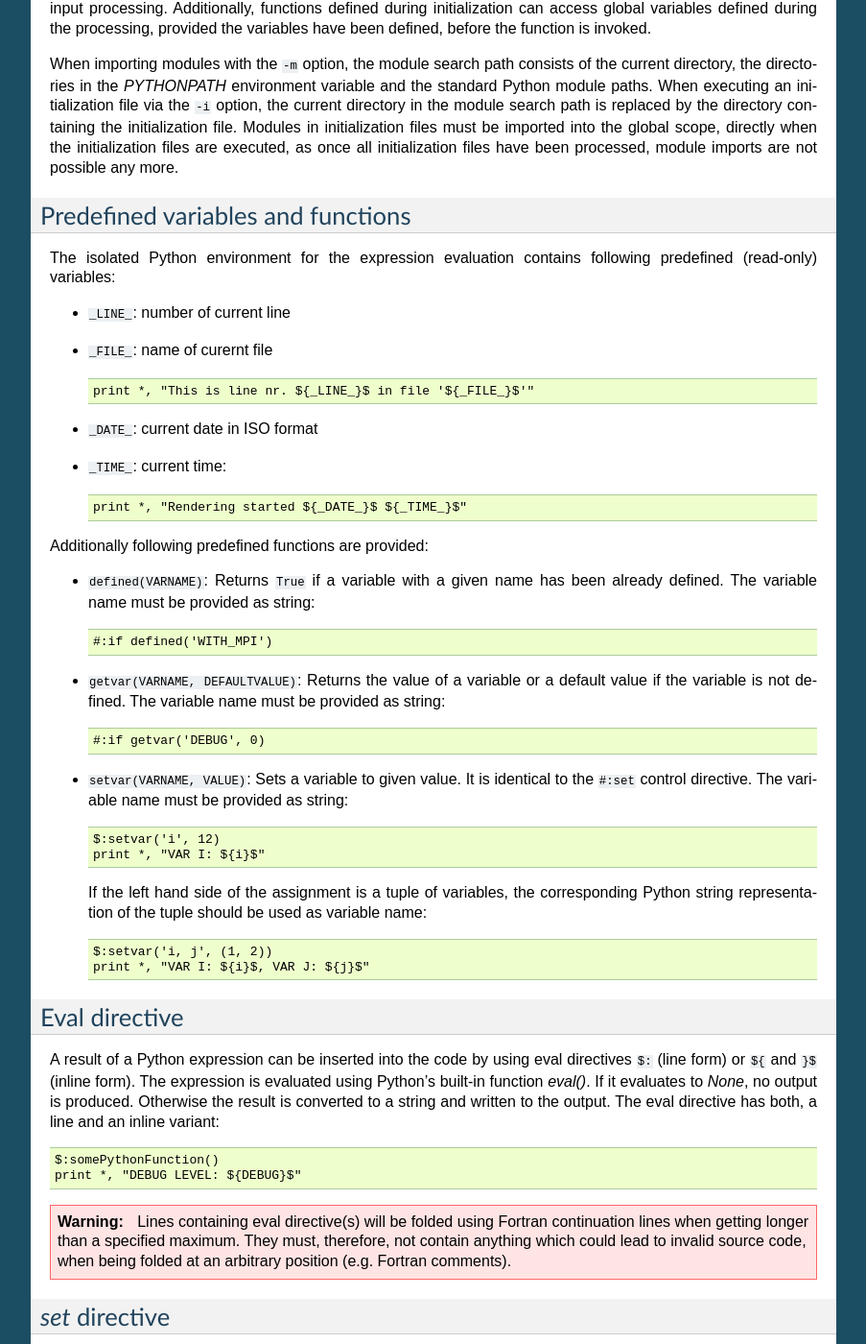
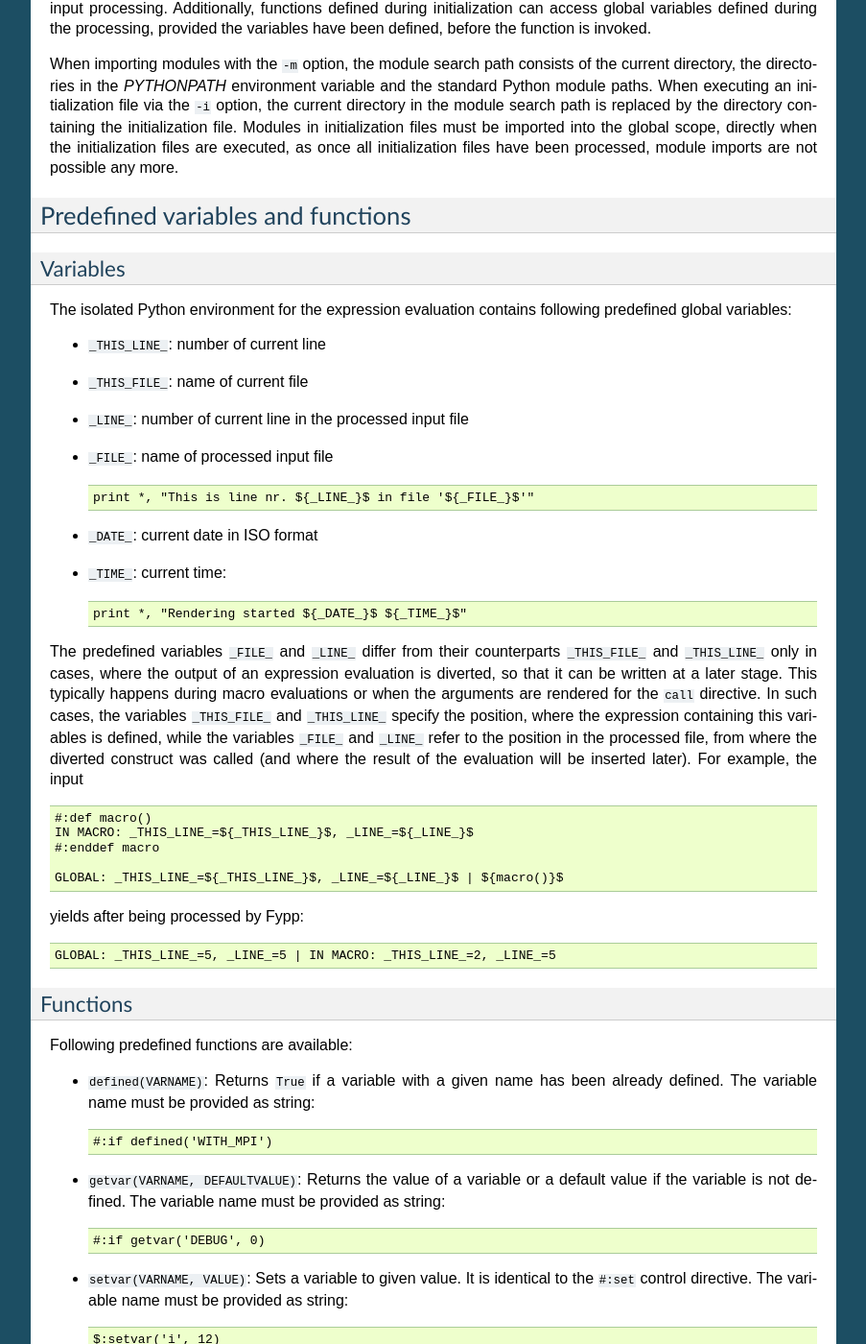
Before and after one commit to aradi/fypp, a Sphinx documentation site: the page built from docs/fypp.rst, in a window 1280 px wide and 1400 px high, scrolled down 7646 px. Shown: the whole window at 96% size, without its empty margins (198-1101 px from the left). Built offline with Sphinx 7.4.7, drawn with Linux system fonts in a browser that asks for light colours.

Commit message:
Add globals _THIS_FILE_ and _THIS_LINE_

```diff
--- a/docs/fypp.rst
+++ b/docs/fypp.rst
@@ -474,12 +474,19 @@ processed, module imports are not possible any more.
 Predefined variables and functions
 ==================================
 
+Variables
+---------
+
 The isolated Python environment for the expression evaluation contains following
-predefined (read-only) variables:
-
-* ``_LINE_``: number of current line
-
-* ``_FILE_``: name of curernt file ::
+predefined global variables:
+
+* ``_THIS_LINE_``: number of current line
+
+* ``_THIS_FILE_``: name of current file
+
+* ``_LINE_``: number of current line in the processed input file
+
+* ``_FILE_``: name of processed input file ::
 
     print *, "This is line nr. ${_LINE_}$ in file '${_FILE_}$'"
 
@@ -489,7 +496,32 @@ predefined (read-only) variables:
 
     print *, "Rendering started ${_DATE_}$ ${_TIME_}$"
 
-Additionally following predefined functions are provided:
+The predefined variables ``_FILE_`` and ``_LINE_`` differ from their
+counterparts ``_THIS_FILE_`` and ``_THIS_LINE_`` only in cases, where the output
+of an expression evaluation is diverted, so that it can be written at a later
+stage. This typically happens during macro evaluations or when the arguments are
+rendered for the ``call`` directive. In such cases, the variables
+``_THIS_FILE_`` and ``_THIS_LINE_`` specify the position, where the expression
+containing this variables is defined, while the variables ``_FILE_`` and
+``_LINE_`` refer to the position in the processed file, from where the diverted
+construct was called (and where the result of the evaluation will be inserted
+later). For example, the input ::
+
+  #:def macro()
+  IN MACRO: _THIS_LINE_=${_THIS_LINE_}$, _LINE_=${_LINE_}$
+  #:enddef macro
+
+  GLOBAL: _THIS_LINE_=${_THIS_LINE_}$, _LINE_=${_LINE_}$ | ${macro()}$
+
+yields after being processed by Fypp::
+
+  GLOBAL: _THIS_LINE_=5, _LINE_=5 | IN MACRO: _THIS_LINE_=2, _LINE_=5
+
+
+Functions
+---------
+
+Following predefined functions are available:
 
 * ``defined(VARNAME)``: Returns ``True`` if a variable with a given name has
   been already defined. The variable name must be provided as string::
```
Also changed, not shown: CHANGELOG.rst (+5 -2 lines), 2 other files.
